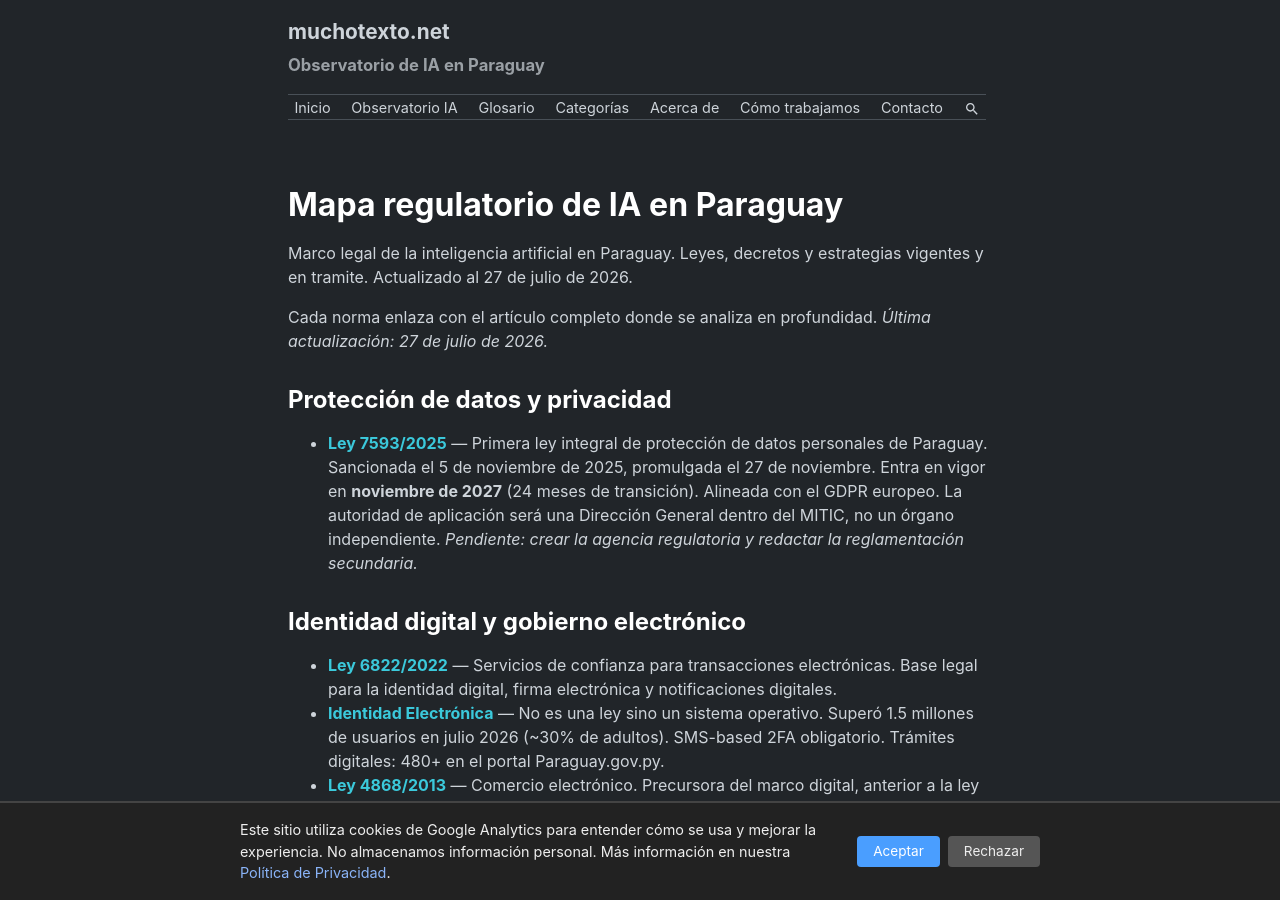
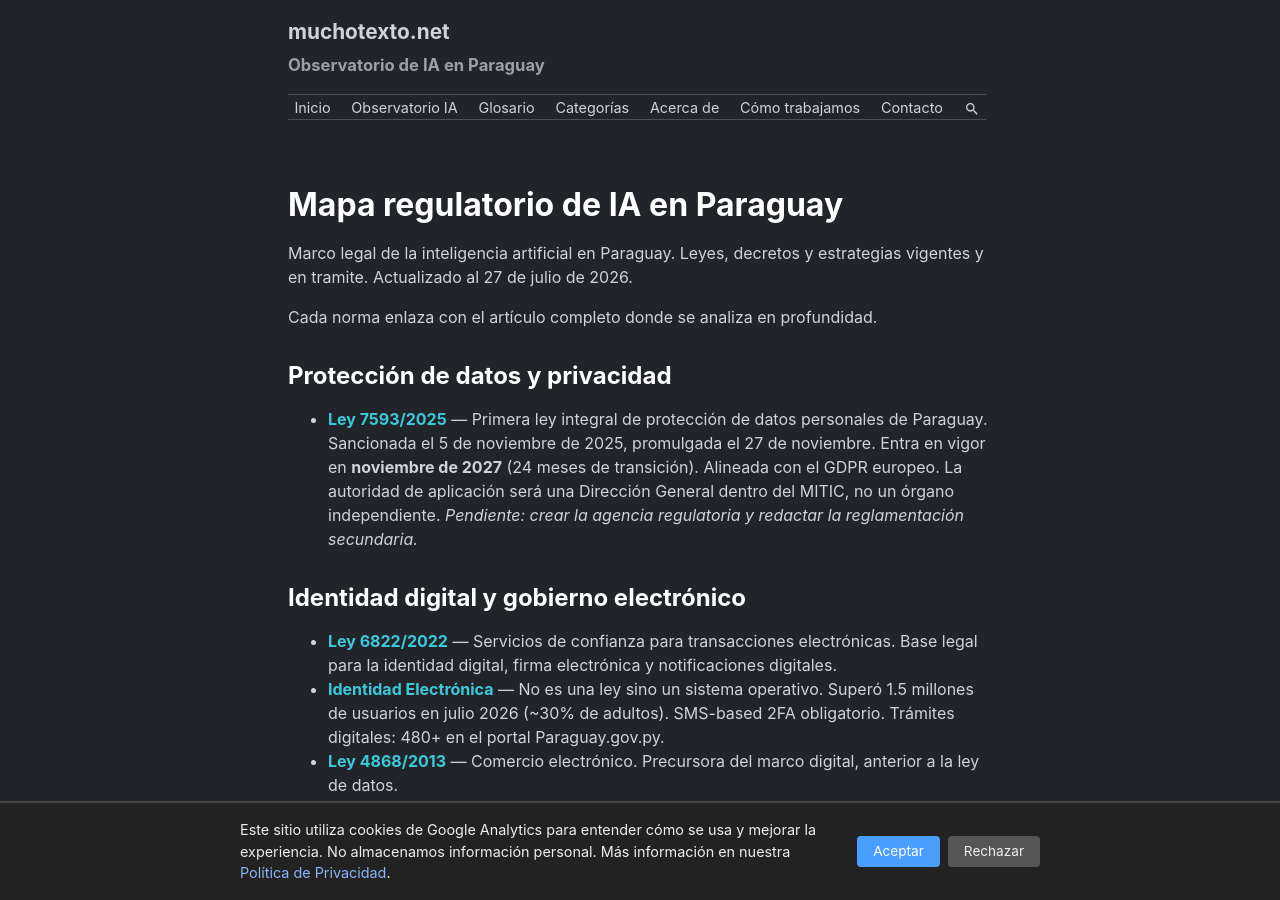
Before and after one commit to miravosqueinteresante/muchotexto.net, a Jekyll site: the page built from regulacion.markdown, in a window 1280 px wide and 900 px high. Built offline with Jekyll 4.4.1, drawn with Linux system fonts in a browser that asks for light colours.

Commit message:
fix: remove inline dates from casos-de-uso, regulacion, cronologia

```diff
--- a/casos-de-uso.markdown
+++ b/casos-de-uso.markdown
@@ -6,7 +6,7 @@ description: "Como se usa la inteligencia artificial en sectores productivos de
 last_modified_at: 2026-07-27
 ---
 
-Cada caso enlaza con el artículo completo. *Última actualización: 27 de julio de 2026.*
+Cada caso enlaza con el artículo completo.
 
 ## Agro
 
--- a/cronologia.markdown
+++ b/cronologia.markdown
@@ -6,7 +6,7 @@ description: "Hitos de la inteligencia artificial, tecnología y energía en Par
 last_modified_at: 2026-07-24
 ---
 
-Cada hito enlaza con el artículo completo donde se analiza en profundidad con fuentes verificables. *Última actualización: 24 de julio de 2026.*
+Cada hito enlaza con el artículo completo donde se analiza en profundidad con fuentes verificables.
 
 ## 1973 — 2009
 
--- a/regulacion.markdown
+++ b/regulacion.markdown
@@ -6,7 +6,7 @@ description: "Marco legal de la inteligencia artificial en Paraguay. Leyes, decr
 last_modified_at: 2026-07-27
 ---
 
-Cada norma enlaza con el artículo completo donde se analiza en profundidad. *Última actualización: 27 de julio de 2026.*
+Cada norma enlaza con el artículo completo donde se analiza en profundidad.
 
 ## Protección de datos y privacidad
 
```
